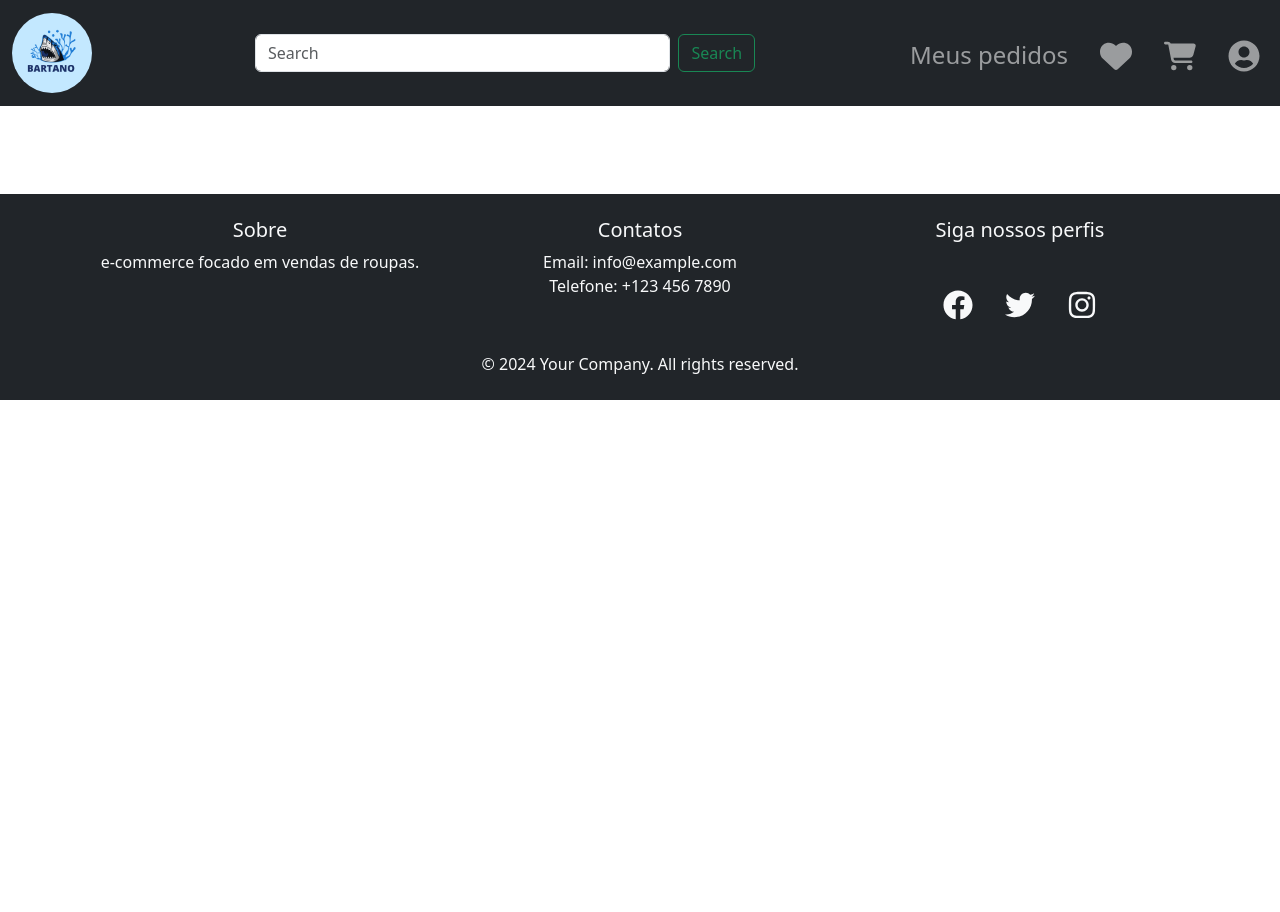
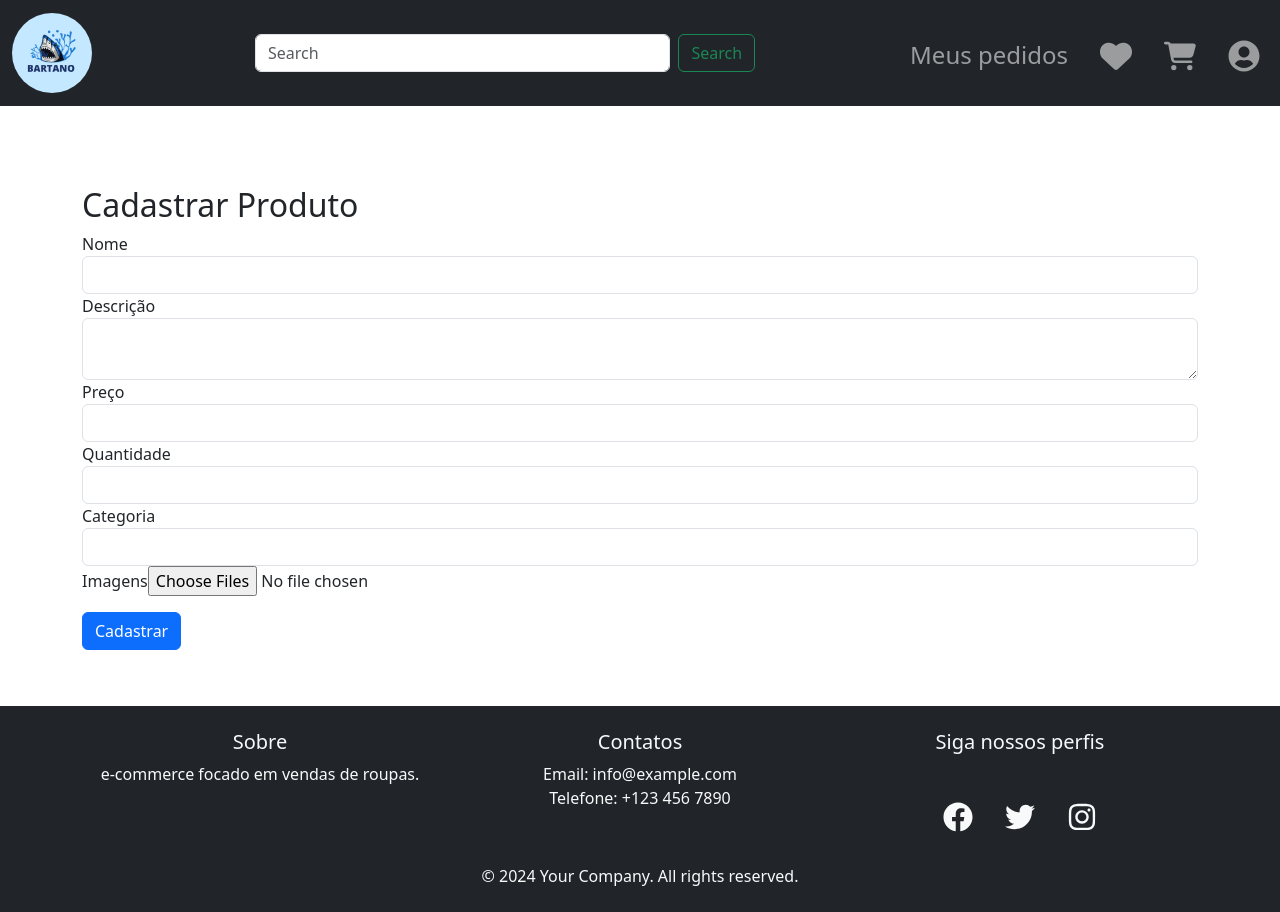
Before and after one commit to ArturMineiro/e-commerce, a React (Vite) app in the folder frontend/: page /admin/Cadastrarprodutos in a window 1280 px wide. Before the commit the page ends 800 px from the top, so only its background shows below. Built offline with nearby package versions, Linux system fonts and the light colour scheme.

Commit message:
acertamos a requisição porém verificar erro 500

```diff
--- a/frontend/src/admin/CadastrarProdutos.tsx
+++ b/frontend/src/admin/CadastrarProdutos.tsx
@@ -1,10 +1,133 @@
+import React, { useState } from 'react';
+import axios from 'axios';
 
+function CadastrarProdutos() {
+  const [produto, setProduto] = useState({
+    nome: '',
+    descricao: '',
+    preco: '',
+    quantidade: '',
+    categoria: '',
+    imagens: [],
+  });
 
+  // Função para lidar com mudanças nos campos de texto
+  const handleChange = (e) => {
+    setProduto({
+      ...produto,
+      [e.target.name]: e.target.value,
+    });
+  };
 
-function CadastrarProdutos(){
+  // Função para lidar com mudanças nos arquivos (imagens)
+  const handleFileChange = (e) => {
+    setProduto({
+      ...produto,
+      imagens: e.target.files,
+    });
+  };
 
+  // Função para enviar os dados ao backend quando o formulário for submetido
+  const handleSubmit = async (e) => {
+    e.preventDefault();
 
+    // Criação de um FormData para enviar os dados, incluindo arquivos
+    const formData = new FormData();
+    for (let key in produto) {
+      if (key === 'imagens') {
+        Array.from(produto[key]).forEach((file) => {
+          formData.append('imagens[]', file);
+        });
+      } else {
+        formData.append(key, produto[key]);
+      }
+    }
 
+    try {
+        // Ajuste a URL base para refletir o endereço do seu servidor Laravel
+        const url = 'http://localhost:8000/api/produtos'; // URL corrigida
+        console.log('Enviando requisição para:', url);
+        const response = await axios.post(url, formData, {
+          headers: {
+            'Content-Type': 'multipart/form-data',
+          },
+        });
+        console.log('Produto cadastrado com sucesso:', response.data);
+      } catch (error) {
+        console.error('Erro ao cadastrar produto:', error);
+      }
+    };
+
+  return (
+    <div className="container mt-5">
+      <h2>Cadastrar Produto</h2>
+      <form onSubmit={handleSubmit}>
+        <div className="form-group">
+          <label>Nome</label>
+          <input
+            type="text"
+            className="form-control"
+            name="nome"
+            value={produto.nome}
+            onChange={handleChange}
+            required
+          />
+        </div>
+        <div className="form-group">
+          <label>Descrição</label>
+          <textarea
+            className="form-control"
+            name="descricao"
+            value={produto.descricao}
+            onChange={handleChange}
+          />
+        </div>
+        <div className="form-group">
+          <label>Preço</label>
+          <input
+            type="number"
+            className="form-control"
+            name="preco"
+            value={produto.preco}
+            onChange={handleChange}
+            required
+          />
+        </div>
+        <div className="form-group">
+          <label>Quantidade</label>
+          <input
+            type="number"
+            className="form-control"
+            name="quantidade"
+            value={produto.quantidade}
+            onChange={handleChange}
+            required
+          />
+        </div>
+        <div className="form-group">
+          <label>Categoria</label>
+          <input
+            type="text"
+            className="form-control"
+            name="categoria"
+            value={produto.categoria}
+            onChange={handleChange}
+          />
+        </div>
+        <div className="form-group">
+          <label>Imagens</label>
+          <input
+            type="file"
+            className="form-control-file"
+            name="imagens"
+            onChange={handleFileChange}
+            multiple
+          />
+        </div>
+        <button type="submit" className="btn btn-primary mt-3">Cadastrar</button>
+      </form>
+    </div>
+  );
 }
 
-export default CadastrarProdutos
+export default CadastrarProdutos;
--- /dev/null
+++ b/package.json
@@ -0,0 +1,6 @@
+{
+  "dependencies": {
+    "@types/axios": "^0.14.0",
+    "axios": "^1.7.4"
+  }
+}
```
Also changed, not shown: 2 other files (tests, documents, lock files or other folders).
